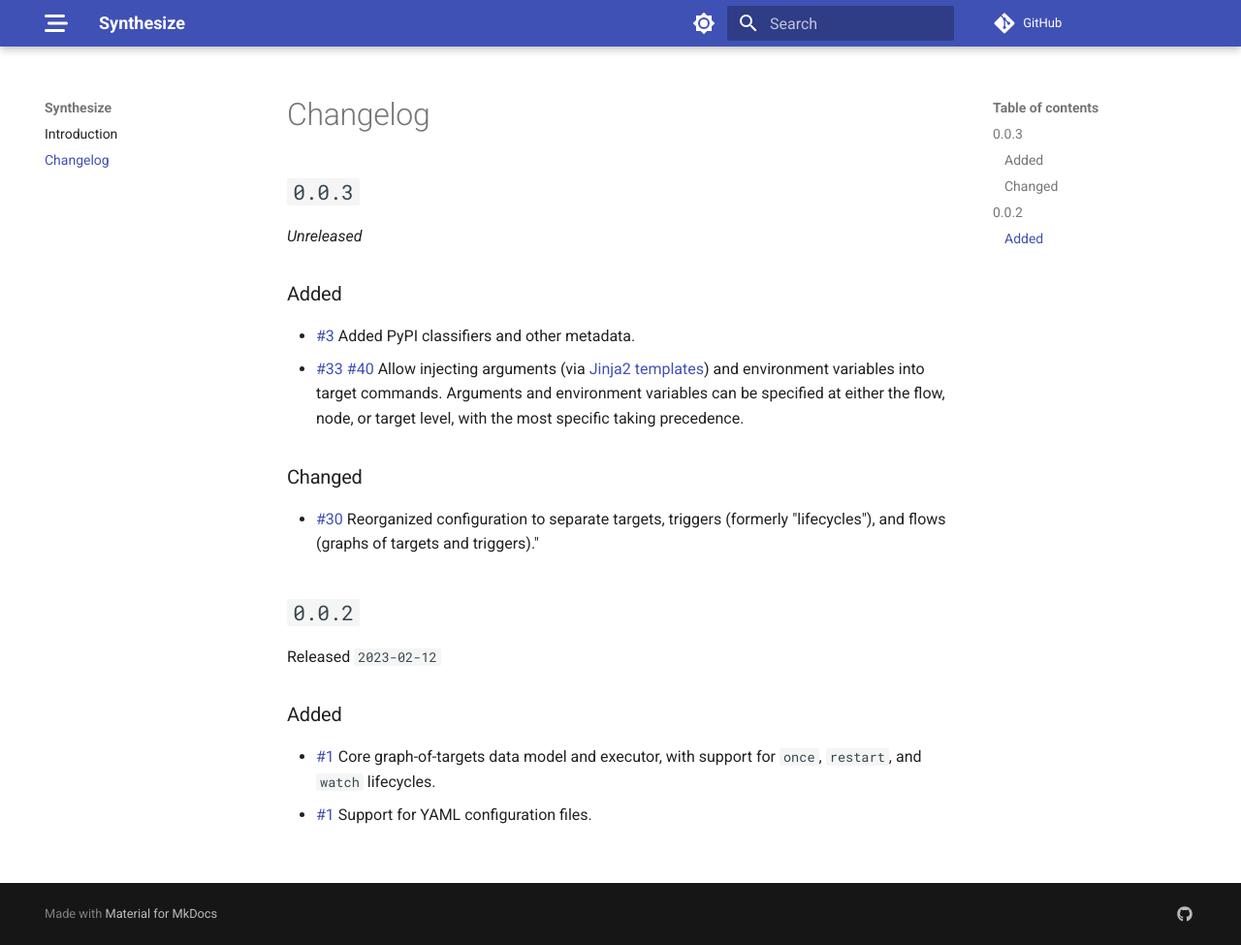
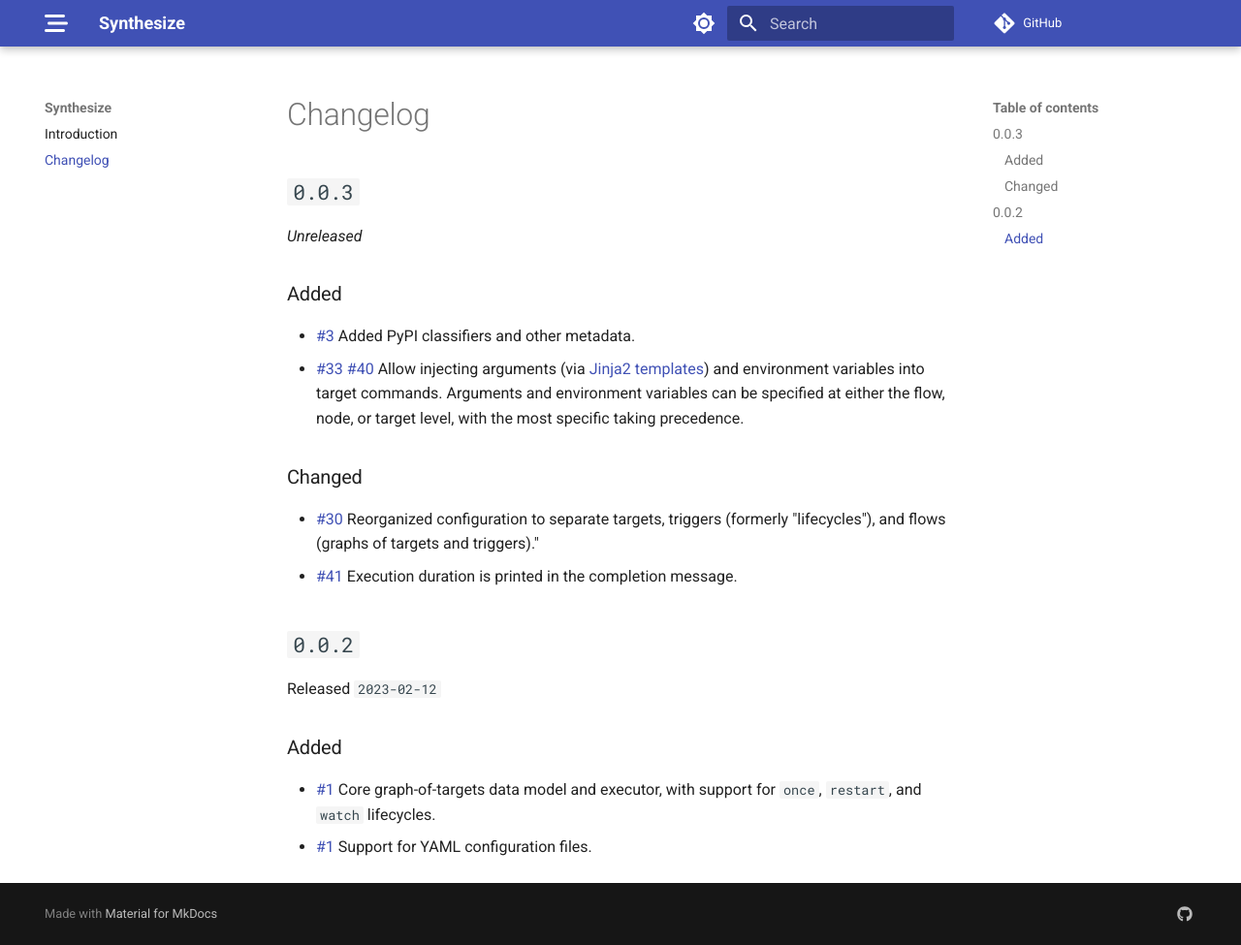
Before and after one commit to JoshKarpel/synthesize, an MkDocs documentation site: the page built from docs/changelog.md, in a window 1280 px wide and 975 px high. Shown: the whole window at 97% size. Built offline with MkDocs 1.6.1 and Material for MkDocs 9.7.7, drawn with Linux system fonts in a browser that asks for light colours; comment, search, counter and statistics services are not loaded.

Commit message:
changelog

```diff
--- a/docs/changelog.md
+++ b/docs/changelog.md
@@ -21,6 +21,8 @@
   Reorganized configuration to separate targets,
   triggers (formerly "lifecycles"),
   and flows (graphs of targets and triggers)."
+- [#41](https://github.com/JoshKarpel/synthesize/pull/41)
+  Execution duration is printed in the completion message.
 
 ## `0.0.2`
 
```
